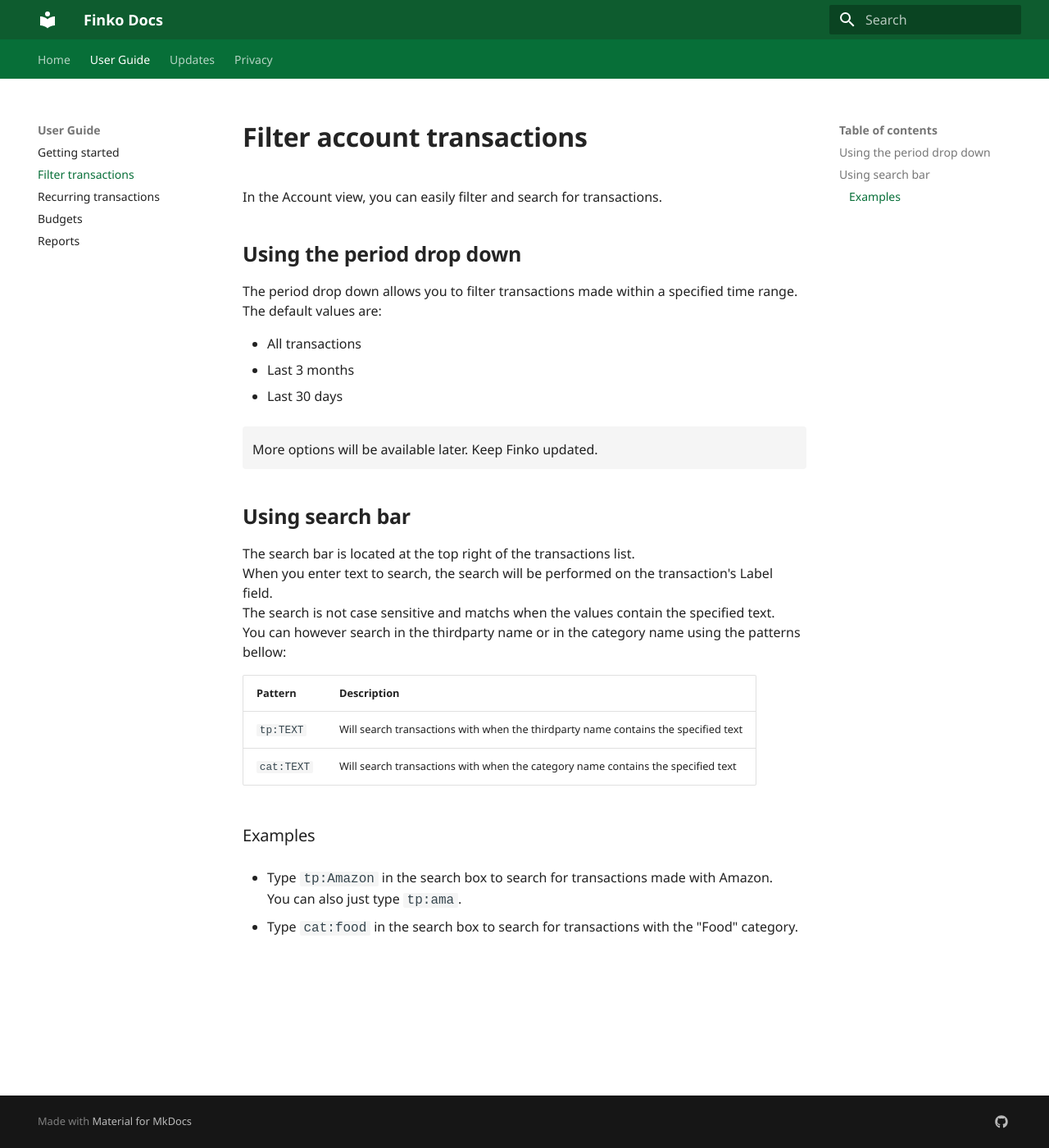
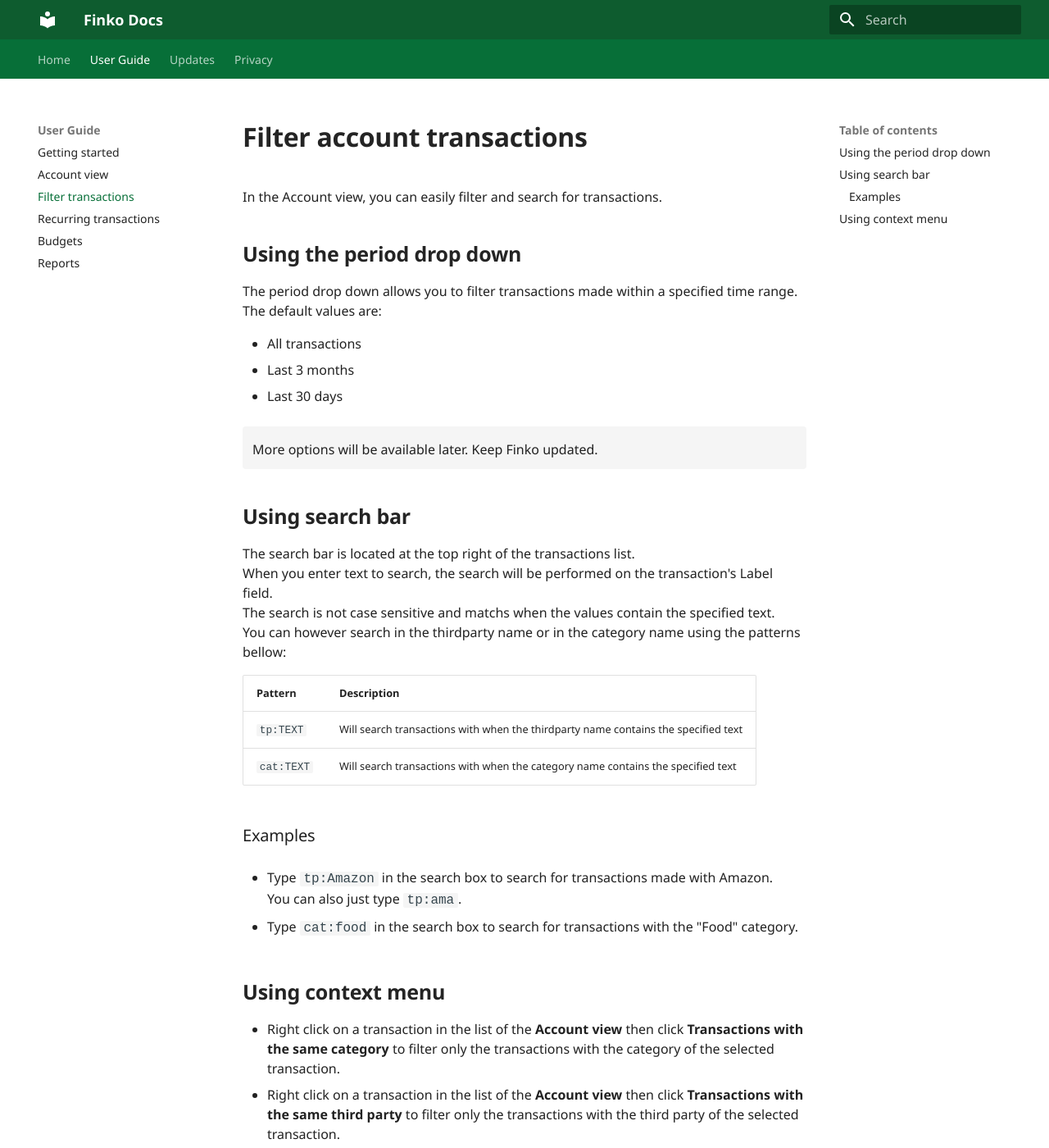
Before and after one commit to sebbouez/finko-docs, an MkDocs documentation site: the page built from docs/guides/filter-account-transactions.md, in a window 1280 px wide and 1400 px high. Shown: the whole window at 82% size. Built offline with MkDocs 1.6.1 and Material for MkDocs 9.7.7, drawn with Linux system fonts in a browser that asks for light colours.

Commit message:
Added docs

```diff
--- a/docs/guides/filter-account-transactions.md
+++ b/docs/guides/filter-account-transactions.md
@@ -34,3 +34,9 @@
 You can also just type `tp:ama`.
 
 * Type `cat:food` in the search box to search for transactions with the "Food" category.
+
+## Using context menu
+
+
+* Right click on a transaction in the list of the **Account view** then click **Transactions with the same category** to filter only the transactions with the category of the selected transaction.
+* Right click on a transaction in the list of the **Account view** then click **Transactions with the same third party** to filter only the transactions with the third party of the selected transaction.
--- a/docs/stylesheets/custom.css
+++ b/docs/stylesheets/custom.css
@@ -36,3 +36,13 @@
 .md-typeset code{
     font-size: 1em;
 }
+
+
+
+
+
+
+
+.note-apply-version {
+   color: #888888;
+}
--- a/mkdocs.yml
+++ b/mkdocs.yml
@@ -17,12 +17,16 @@ nav:
   - Home: index.md
   - User Guide:
     - Getting started: guides/get-started.md
+    - Account view: guides/account-view.md
     - Filter transactions: guides/filter-account-transactions.md
     - Recurring transactions: guides/recurring-transactions.md
     - Budgets: guides/budgets.md
     - Reports: guides/reports.md
   - Updates: changelog.md
   - Privacy: privacy.md
+plugins:
+  - search
+  - macros
 markdown_extensions:
   - admonition
   - codehilite
```
Also changed, not shown: docs/changelog.md (+7 -7 lines), docs/guides/account-view.md (added, +22 -0 lines), docs/updates/2025.9.14.0.md (added, +20 -0 lines), main.py (added, +19 -0 lines).
